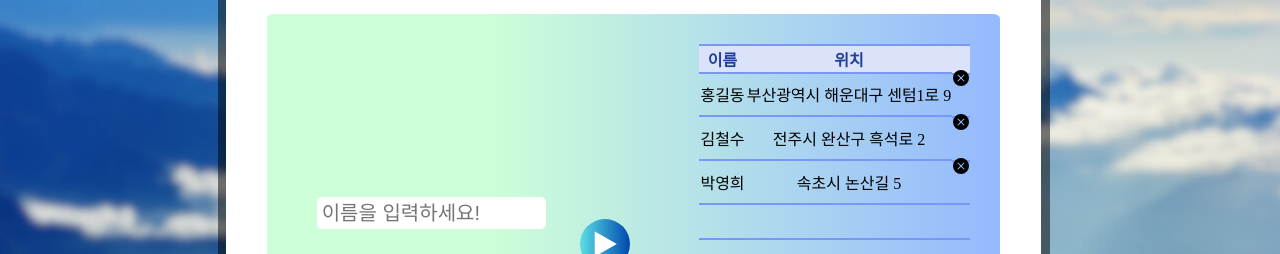
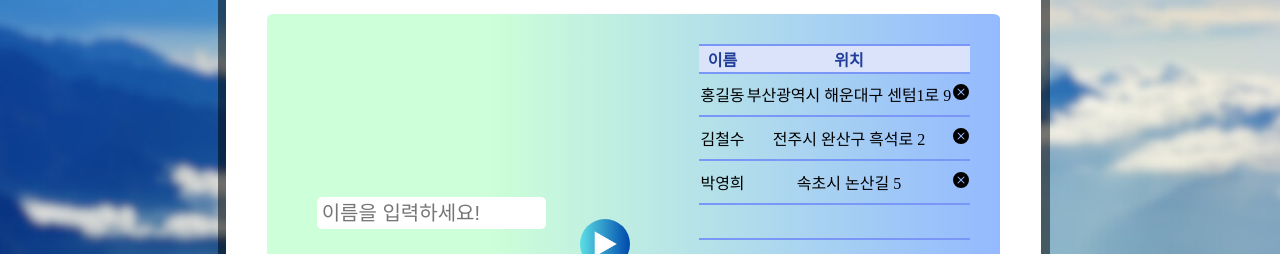
Before and after one commit to kjy0124/MeetPoint, a Vue app: page / in a window 1280 px wide. Shown: the part 197-451 px from the top of the page. Built offline with nearby package versions, Linux system fonts and the light colour scheme.

Commit message:
240321 김준식 x버튼 css 수정

```diff
--- a/src/components/MainPage.vue
+++ b/src/components/MainPage.vue
@@ -37,8 +37,8 @@
                 <tr>
                   <td>홍길동</td>
                   <td>부산광역시 해운대구 센텀1로 9</td>
-                  <td class="btn">
-                    <svg @click="Delete()" xmlns="http://www.w3.org/2000/svg" width="16" height="16" fill="currentColor" class="bi bi-x-circle-fill" viewBox="0 0 16 16">
+                  <td >
+                    <svg @mouseover="changeColor(true)" @mouseleave="changeColor(false)" @click="Delete()" xmlns="http://www.w3.org/2000/svg" width="16" height="16" fill="currentColor" class="bi bi-x-circle-fill" viewBox="0 0 16 16">
                       <path d="M16 8A8 8 0 1 1 0 8a8 8 0 0 1 16 0M5.354 4.646a.5.5 0 1 0-.708.708L7.293 8l-2.647 2.646a.5.5 0 0 0 .708.708L8 8.707l2.646 2.647a.5.5 0 0 0 .708-.708L8.707 8l2.647-2.646a.5.5 0 0 0-.708-.708L8 7.293z"/>
                     </svg>
                   </td>
@@ -46,8 +46,8 @@
                 <tr>
                   <td>김철수</td>
                   <td>전주시 완산구 흑석로 2</td>
-                  <td class="btn">
-                    <svg @click="Delete()" xmlns="http://www.w3.org/2000/svg" width="16" height="16" fill="currentColor" class="bi bi-x-circle-fill" viewBox="0 0 16 16">
+                  <td >
+                    <svg @mouseover="changeColor(true)" @mouseleave="changeColor(false)" @click="Delete()" xmlns="http://www.w3.org/2000/svg" width="16" height="16" fill="currentColor" class="bi bi-x-circle-fill" viewBox="0 0 16 16">
                       <path d="M16 8A8 8 0 1 1 0 8a8 8 0 0 1 16 0M5.354 4.646a.5.5 0 1 0-.708.708L7.293 8l-2.647 2.646a.5.5 0 0 0 .708.708L8 8.707l2.646 2.647a.5.5 0 0 0 .708-.708L8.707 8l2.647-2.646a.5.5 0 0 0-.708-.708L8 7.293z"/>
                     </svg>
                   </td>
@@ -55,8 +55,8 @@
                 <tr>
                   <td>박영희</td>
                   <td>속초시 논산길 5</td>
-                  <td class="btn">
-                    <svg @click="Delete()" xmlns="http://www.w3.org/2000/svg" width="16" height="16" fill="currentColor" class="bi bi-x-circle-fill" viewBox="0 0 16 16">
+                  <td >
+                    <svg @mouseover="changeColor(true)" @mouseleave="changeColor(false)" @click="Delete()" xmlns="http://www.w3.org/2000/svg" width="16" height="16" fill="currentColor" class="bi bi-x-circle-fill" viewBox="0 0 16 16">
                       <path d="M16 8A8 8 0 1 1 0 8a8 8 0 0 1 16 0M5.354 4.646a.5.5 0 1 0-.708.708L7.293 8l-2.647 2.646a.5.5 0 0 0 .708.708L8 8.707l2.646 2.647a.5.5 0 0 0 .708-.708L8.707 8l2.647-2.646a.5.5 0 0 0-.708-.708L8 7.293z"/>
                     </svg>
                   </td>
@@ -99,7 +99,9 @@ export default {
     name: "MainPage",
     data() {
       return {
-        modalOpen: false // 모달 상태를 저장하는 데이터
+        modalOpen: false, // 모달 상태를 저장하는 데이터
+        fillColor: 'currentColor' // 초기 fill 색상 설정
+
       }
     },
     methods :{
@@ -122,6 +124,16 @@ export default {
       Delete() {
         alert("삭제");
       },
+
+      /* x버튼에 마우스 올려두면 색상 변경 */
+      changeColor(isHovered) {
+        if (isHovered) {
+          this.fillColor = '#fff'; // 마우스 오버 시 색상 변경
+        } else {
+          this.fillColor = 'currentColor'; // 마우스 떠날 시 원래 색상으로 변경
+        }
+      }
+
 
     },
 
@@ -310,9 +322,8 @@ export default {
   background: linear-gradient(to left, #36b2cd, #6164c4) !important;
 }
 
-
 /* x버튼 svg */
-.btn svg:hover {
+svg:hover {
   transition: background-color 0.5s ease;
   fill: #fff;
 }
```
